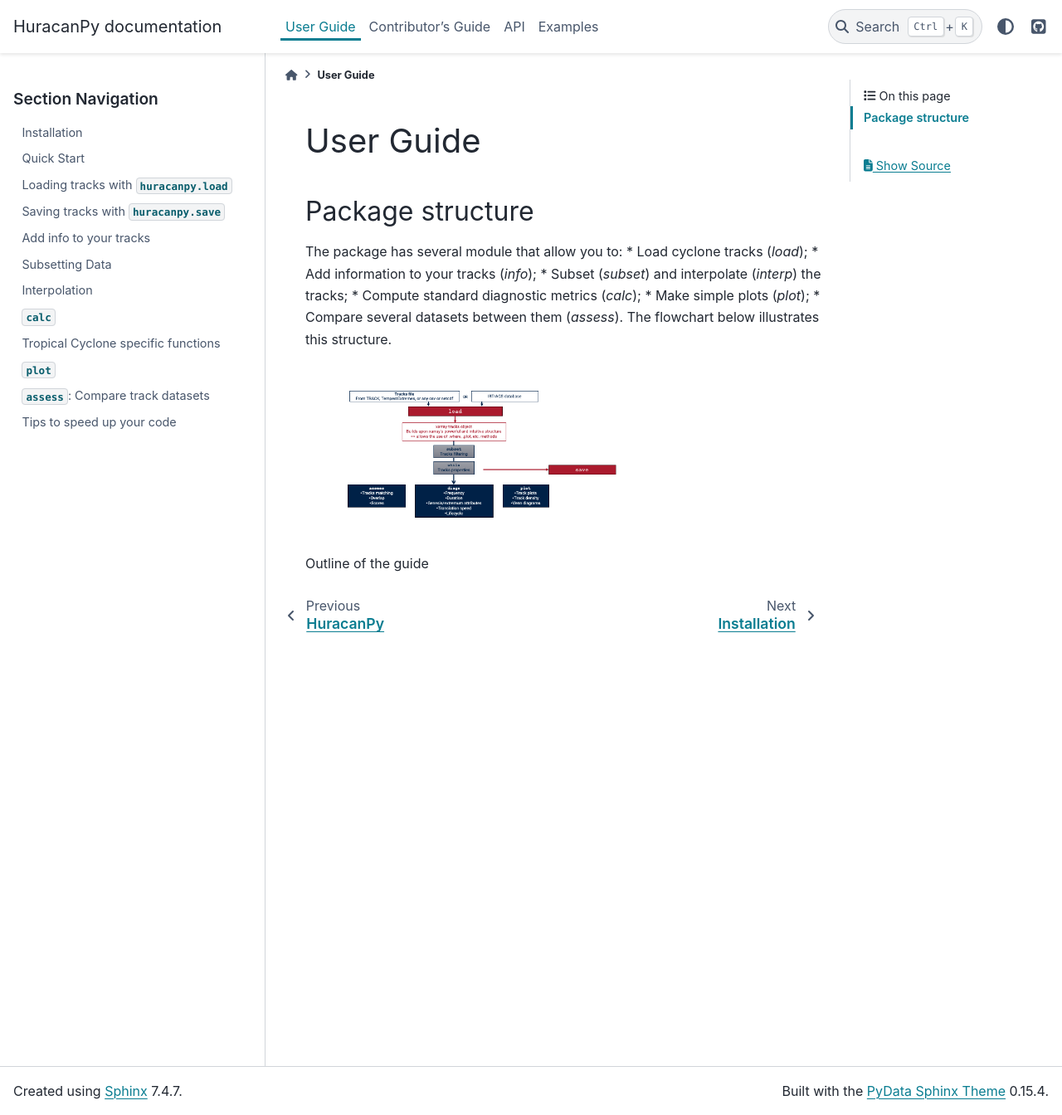
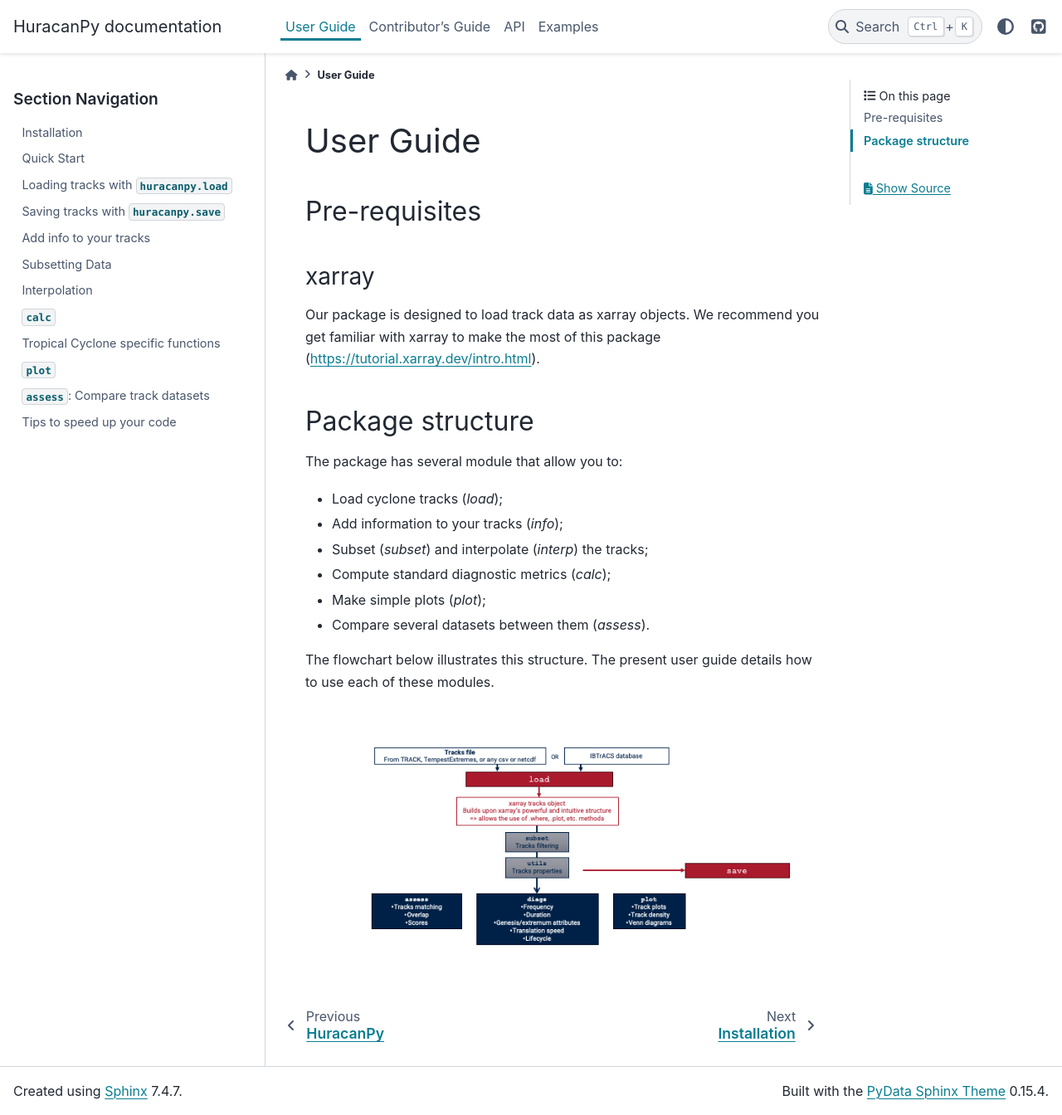
Before and after one commit to Huracan-project/huracanpy, a Sphinx documentation site: the page built from docs/user_guide/index.rst, in a window 1280 px wide and 1344 px high. Shown: the whole window at 83% size. Built offline with Sphinx 7.4.7 and the PyData theme 0.15.4, drawn with Linux system fonts in a browser that asks for light colours; pages that are not in the unit, such as notebooks, are missing from menus.

Commit message:
Minor doc updates

```diff
--- a/docs/dev_guide/index.rst
+++ b/docs/dev_guide/index.rst
@@ -17,8 +17,10 @@ It is important that you know the basics of Git to contribute. [LINK]
 
 1. Set up your environment and install the package with developer's options. [LINK]
 2.
+
     * If you do not have a specific change in mind, check out the `GitHub issues <https://github.com/Huracan-project/huracanpy/issues>`_, or contact the developers [LINK].
     * If you already do, move on to the next step.
+
 3. Identify the sources files that require modification, and go ahead with implementing what you need. Remember to commit regularly your changes.
 4. Implement relevant test. [LINK]
 5. Update or create relevant documentation. [LINK]
--- a/docs/user_guide/index.rst
+++ b/docs/user_guide/index.rst
@@ -1,25 +1,36 @@
 ==========
 User Guide
 ==========
+
+Pre-requisites
+--------------
+
+xarray
+~~~~~~
+
+Our package is designed to load track data as xarray objects.
+We recommend you get familiar with xarray to make the most of this package (https://tutorial.xarray.dev/intro.html).
+
 
 Package structure
 -----------------
 
 The package has several module that allow you to:
+
 * Load cyclone tracks (`load`);
 * Add information to your tracks (`info`);
 * Subset (`subset`) and interpolate (`interp`) the tracks;
 * Compute standard diagnostic metrics  (`calc`);
 * Make simple plots (`plot`);
 * Compare several datasets between them (`assess`).
-The flowchart below illustrates this structure.
+
+The flowchart below illustrates this structure. The present user guide details how to use each of these modules.
 
 .. image:: ../images/package_structure_flowchart/flowchart.png
-  :width: 400
+  :width: 1000
   :alt: Alternative text
 
 
-Outline of the guide
 
 .. toctree::
     :maxdepth: 3
```
